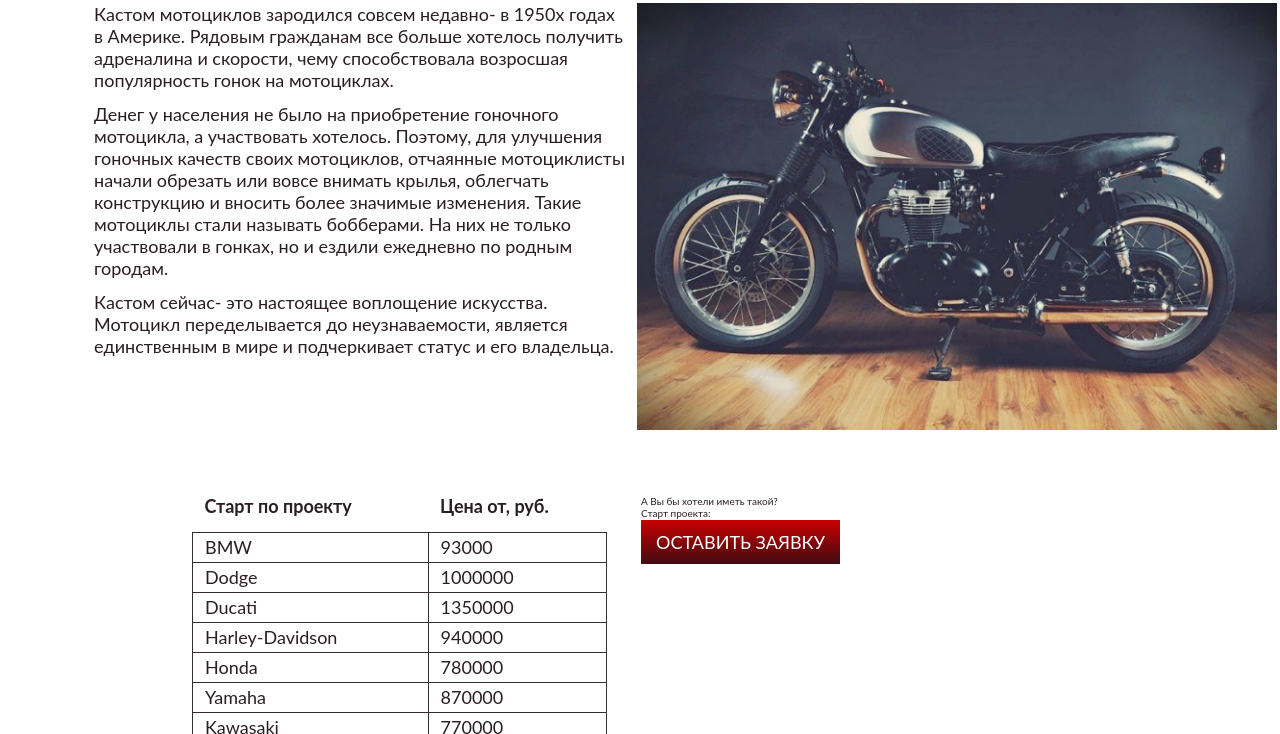
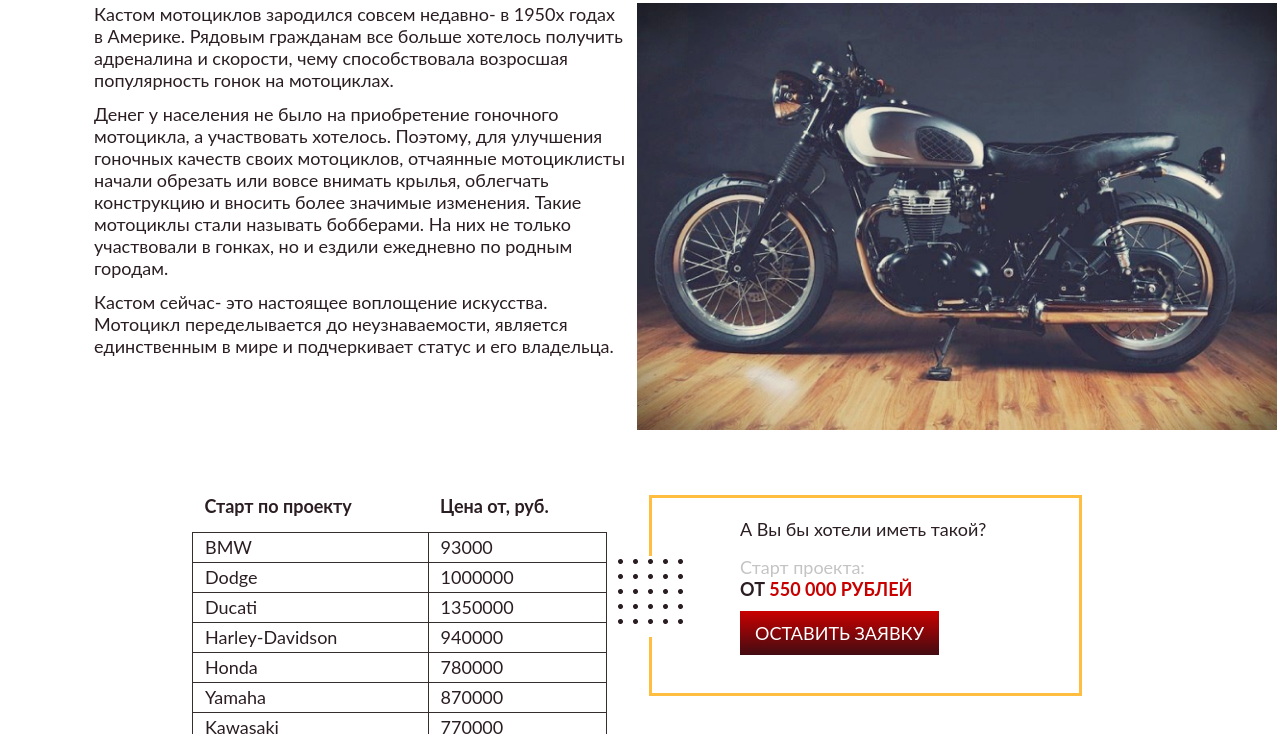
Before and after one commit to Smarrti/summer-kitchen, a website built with webpack: page src/custom.html in a window 1280 px wide. Shown: the part 218-952 px from the top of the page. Built offline with nearby package versions, Linux system fonts and the light colour scheme.

Commit message:
Добавлено предложение

```diff
--- a/src/css/abstract/_constants.scss
+++ b/src/css/abstract/_constants.scss
@@ -3,4 +3,5 @@ $color-primary-darken: #420C12;
 $color-additional: #FFBE40;
 $color-header-text: #FFFFFF;
 $color-text: #2B1E23;
+$color-gray-text: #C4C4C4;
 $color-tabel: #352E2D;
--- a/src/css/layouts/_custom.scss
+++ b/src/css/layouts/_custom.scss
@@ -17,3 +17,41 @@
     padding: 40px 15% 0;
   }
 }
+
+.custom-offer {
+  width: 433px;
+  height: 201px;
+  margin: 0 auto;
+  padding-top: 20px;
+  border: 3px solid $color-additional;
+  &__content {
+    width: 250px;
+    margin: 0 auto;
+  }
+  &__text {
+    font-size: 1.8rem;
+    padding-bottom: 16px;
+  }
+  &__service {
+    font-size: 1.8rem;
+    color: $color-gray-text;
+  }
+  &__price {
+    font-size: 1.8rem;
+    margin-bottom: 22px;
+    font-weight: 700;
+    & > span {
+      color: $color-primary;
+    }
+  }
+  &__square {
+    width: 81px;
+    height: 81px;
+    background: url("../assets/dots/dots_form.png") #ffffff;
+    background-repeat: no-repeat;
+    border: 3px solid #ffffff;
+    position: relative;
+    top: -88px;
+    left: -37px;
+  }
+}
--- a/src/custom.html
+++ b/src/custom.html
@@ -84,7 +84,7 @@
           <div class="custom-offer__content">
             <p class="custom-offer__text">А Вы бы хотели иметь такой?</p>
             <p class="custom-offer__service">Старт проекта:</p>
-            <p class="custom-offer__price">ОТ 550 000 рублей</p>
+            <p class="custom-offer__price">ОТ <span>550 000 РУБЛЕЙ</span></p>
             <a href="#" class="button button_red button_big button_longer">ОСТАВИТЬ ЗАЯВКУ</a>
           </div>
           <div class="custom-offer__square"></div>
```
